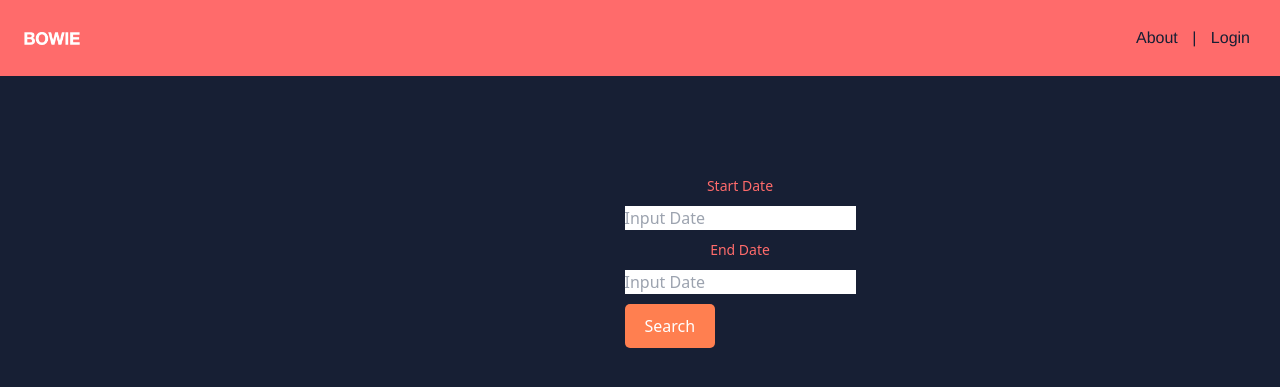
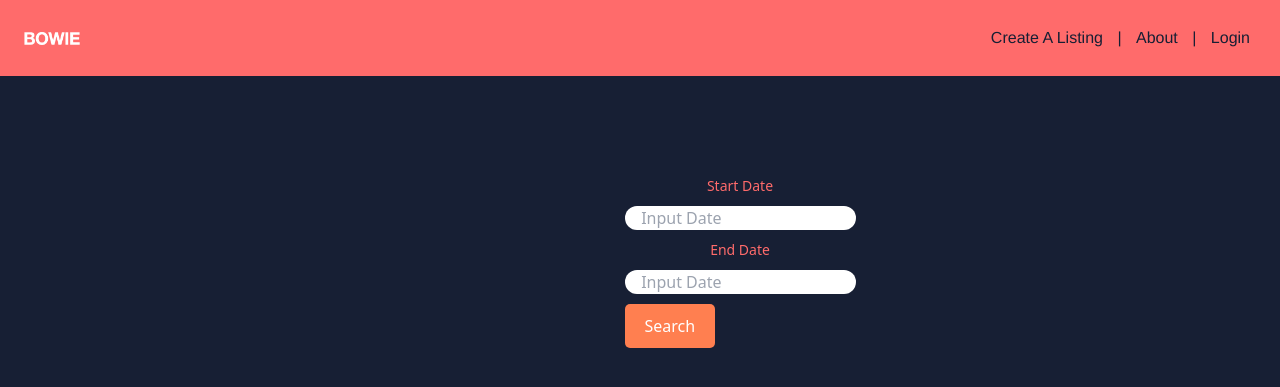
Before and after one commit to AdrianBcode/Bowie-BnB-Project, a Flask app: page /accommodations in a window 1280 px wide; the page is wider, and only the part inside the window is pictured. Shown: the top 387 px of that part. Run offline with Flask 3, Linux system fonts and the light colour scheme; data that the repository does not hold is empty; some libraries are stand-ins or nearby versions.

Commit message:
Added final tweaks with formatting and format

```diff
--- a/app.py
+++ b/app.py
@@ -115,7 +115,7 @@ def get_accommodations():
 
     connection = get_flask_database_connection(app)
     repository = ListingsRepository(connection)
-    accommodations = repository.find_unbooked_unrequested_listings('2023-12-29','2023-12-30')
+    accommodations = repository.find_unbooked_unrequested_listings('2022-12-29','2024-12-30')
     return render_template('accommodations.html', accommodations=accommodations)
 
 # Creates the route for an individual accomodation
--- a/static/style-accomm.css
+++ b/static/style-accomm.css
@@ -81,3 +81,7 @@ body {
 .gallery .desc {
     font-size: 14px;
 }
+
+input[type=text] {
+    border-radius: 2rem;
+}
--- a/templates/accommodations.html
+++ b/templates/accommodations.html
@@ -15,6 +15,7 @@
             </a>
         </div>
         <div id="nav">
+            <a href="/create_listing">Create A Listing</a> |
             <a href="/about">About</a> |
             <a href="/login">Login</a>
         </div>
@@ -23,9 +24,9 @@
     <div class="container">
         <form class="search-form">
             <label for="start_date" class="block mb-2 text-sm font-medium text-coral dark:-coral">Start Date</label>
-            <input name="start_date" id="start_date" type="text" placeholder="Input Date">
+            <input name="start_date" id="start_date" type="text" placeholder="    Input Date">
             <label for name="end_date" class="block mb-2 text-sm font-medium text-coral dark:text-white">End Date</label>
-            <input name="end_date" id="end_date" type="text" placeholder="Input Date">
+            <input name="end_date" id="end_date" type="text" placeholder="    Input Date">
             <button type="submit" style="background-color: coral; color: white; border: none; border-radius: 5px; padding: 10px 20px; transition: background-color 0.3s; display: flex; justify-content: center; align-items: center;">Search</button>
         </form>
 
```
